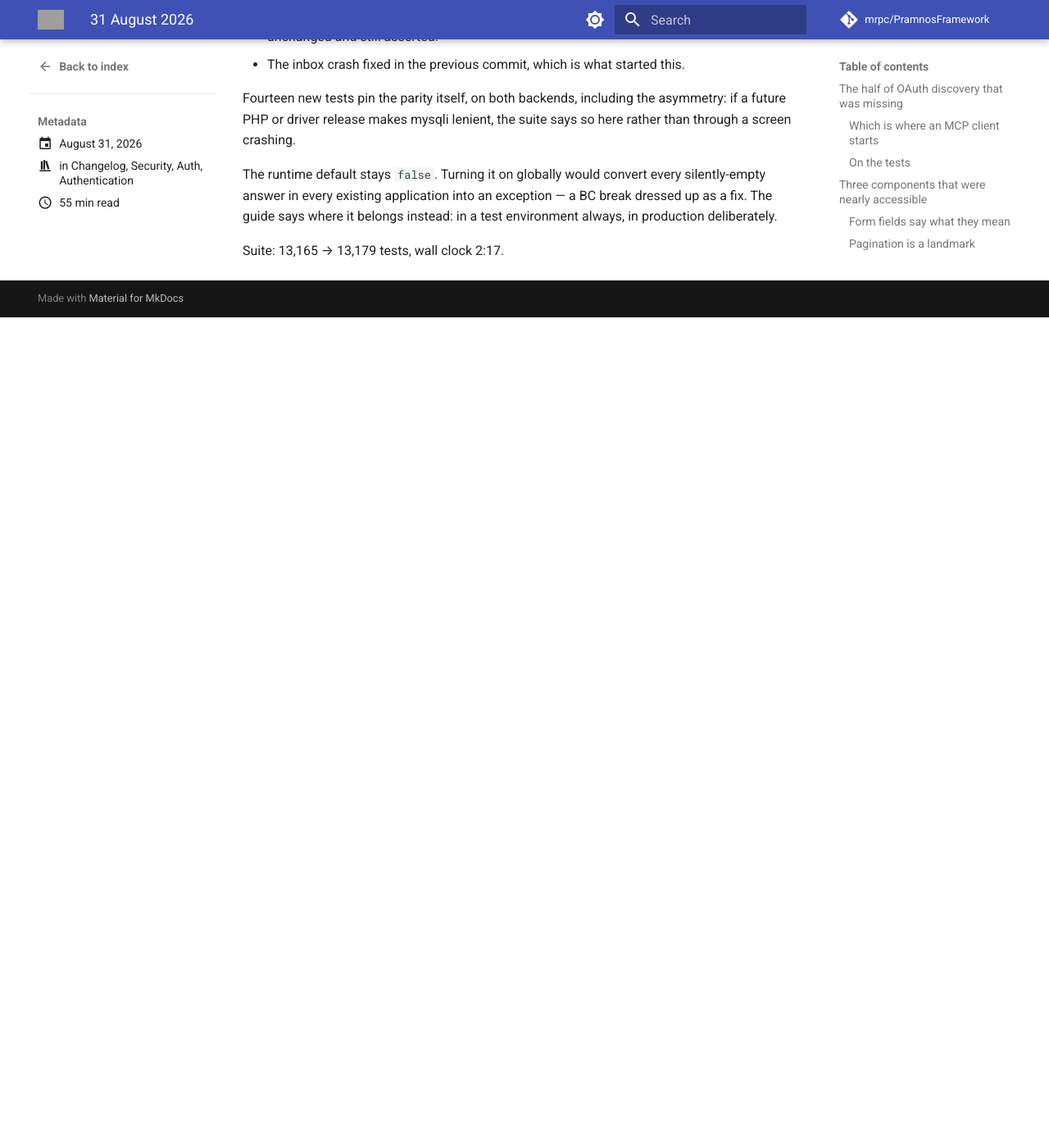
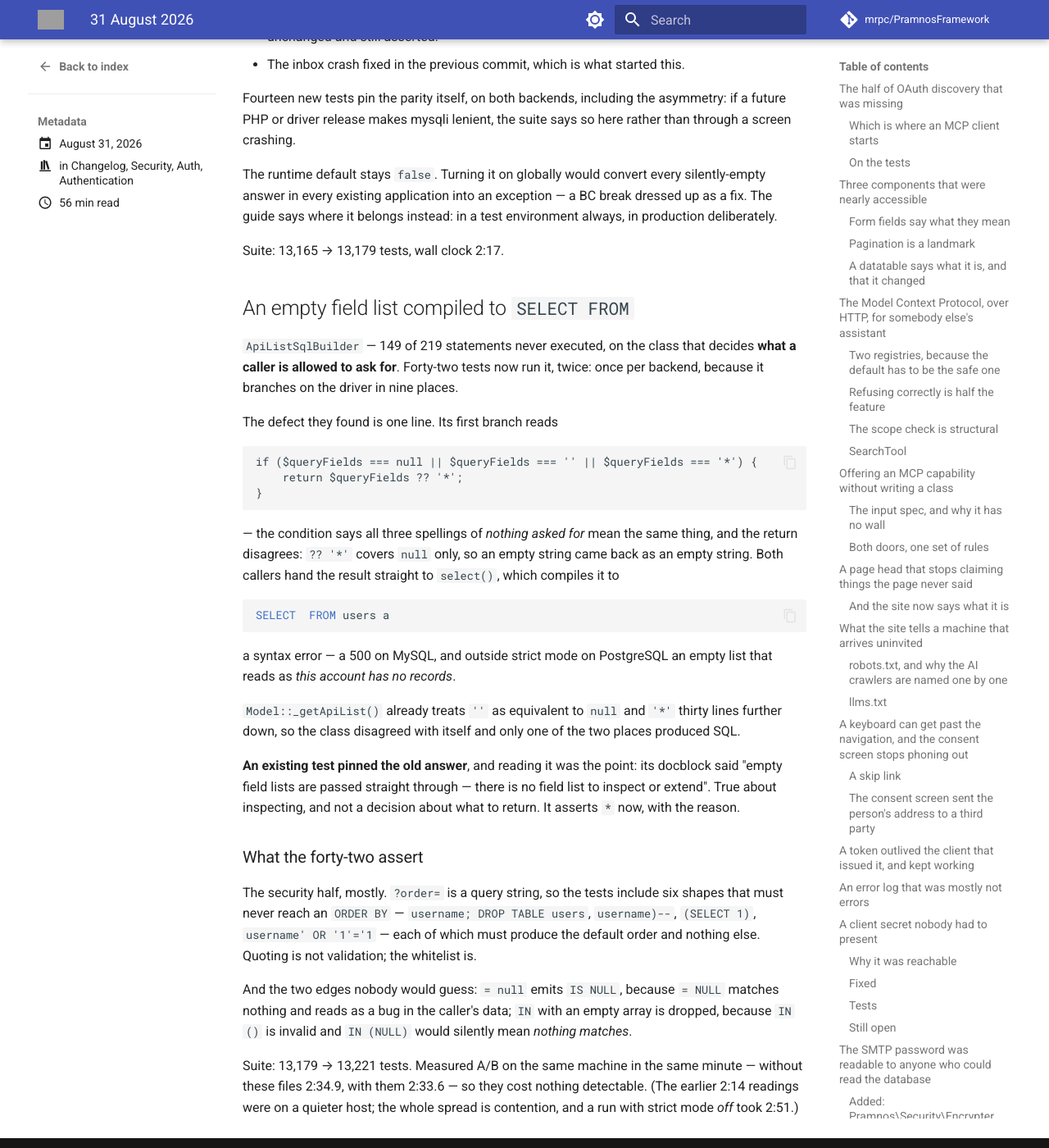
Before and after one commit to mrpc/PramnosFramework, an MkDocs documentation site: the page built from docs/version-history/posts/2026-08-31.md, in a window 1280 px wide and 1400 px high, scrolled down 43115 px. Shown: the whole window at 82% size. Built offline with MkDocs 1.6.1 and Material for MkDocs 9.7.7, drawn with Linux system fonts in a browser that asks for light colours; comment, search, counter and statistics services are not loaded; before the commit the page ends 43502 px from its top, so only the background shows below that; grey boxes are pictures that could not be loaded.

Commit message:
fix(apilist): an empty field list compiled to `SELECT  FROM`
149 of 219 statements in ApiListSqlBuilder had never been executed, on the class
that decides what a caller is allowed to ask for. Forty-two tests run it now,
twice — once per backend, because it branches on the driver in nine places.

The defect is one line. Its first branch says all three spellings of "nothing
asked for" mean the same thing, and then returns `$queryFields ?? '*'`, which
covers null only — so an empty string came back as an empty string. Both callers
hand that to select(), which compiles `SELECT  FROM users a`: a syntax error, a
500 on MySQL, and outside strict mode on PostgreSQL an empty list that reads as
"this account has no records".

Model::_getApiList() already treats '' as equivalent to null and '*' thirty lines
further down, so the class disagreed with itself and only one of the two places
produced SQL.

An existing test pinned the old answer, and reading it was the point: its docblock
said "empty field lists are passed straight through — there is no field list to
inspect or extend". True about inspecting, and not a decision about what to
return. It asserts '*' now, with the reason written down.

What the forty-two cover is mostly the security half. ?order= is a query string,
so six shapes are asserted never to reach an ORDER BY — username; DROP TABLE
users, username)--, (SELECT 1), username' OR '1'='1 — each producing the default
order and nothing else. Quoting is not validation; the whitelist is. Plus the two
edges nobody would guess: `= null` emits IS NULL because `= NULL` matches nothing
and reads as bad caller data, and IN with an empty array is dropped because IN ()
is invalid and IN (NULL) would silently mean "nothing matches".

Suite 13,179 → 13,221 tests. Measured A/B on the same machine in the same minute:
without these files 2:34.9, with them 2:33.6 — no detectable cost. The earlier
2:14 readings were on a quieter host; a run with strict mode off took 2:51, which
rules the flag out as the cause of the spread.

Guide and changelog updated.

````diff
--- a/docs/Pramnos_API_Guide.md
+++ b/docs/Pramnos_API_Guide.md
@@ -396,6 +396,50 @@ public function index()
 }
 ```
 
+## Sorting, filtering and field selection
+
+The list engine assembles its SQL through `Application\ApiList\ApiListSqlBuilder`, and two of
+its three jobs are security rather than formatting:
+
+| What arrives from the caller | What decides whether it reaches the SQL |
+| --- | --- |
+| `?order=name,-created` | the field must be in the model's available-fields whitelist, **and** match `^[a-z_][a-z0-9_]*(\.[a-z_][a-z0-9_]*)?$` |
+| a structured filter's `op` | must be one of `= != <> < > <= >= LIKE ILIKE IN "NOT IN" "IS NULL" "IS NOT NULL"` |
+| a filter's `value` | goes through `prepareInput()`; an `IN` list escapes every member |
+| `?fields=a,b` | the primary key is added if absent, because a row the screen cannot link is not a row |
+
+**Anything unrecognised is dropped, not rejected.** A filter is a request, not an instruction, and
+answering "no such field" would let a caller enumerate the schema by watching which names produce
+an error. The same reasoning applies to an order token: an unknown field is skipped, and if that
+leaves nothing the order falls back to the primary key descending — so the list still works and
+tells the caller nothing.
+
+Quoting is per driver, and `LIKE` becomes `ILIKE` on PostgreSQL. That last one matters more than
+it looks: `LIKE` on PostgreSQL is case-sensitive, so the same search box would match `Yannis` and
+not `yannis` on one engine and both on the other — reported as a broken search rather than as a
+driver difference.
+
+```php
+// A structured filter. Top-level entries are ANDed; an `or` group is parenthesised.
+$sql = ApiListSqlBuilder::buildFilterFromConditions(
+    [
+        ['field' => 'usertype', 'op' => '>=', 'value' => 50],
+        ['or' => [
+            ['field' => 'username', 'op' => 'LIKE', 'value' => '%a%'],
+            ['field' => 'email',    'op' => 'LIKE', 'value' => '%a%'],
+        ]],
+    ],
+    ['usertype', 'username', 'email']   // the whitelist
+);
+```
+
+Two edges worth knowing, both asserted:
+
+- `['field' => 'x', 'op' => '=', 'value' => null]` emits `IS NULL`, because `= NULL` matches
+  nothing and reads as a bug in the caller's data rather than in the query.
+- `IN` with an empty array is **dropped**: `IN ()` is not valid SQL, and inventing `IN (NULL)`
+  would silently change the meaning to "nothing matches".
+
 ## Versioning
 
 ```php
--- a/docs/version-history/posts/2026-08-31.md
+++ b/docs/version-history/posts/2026-08-31.md
@@ -1788,3 +1788,50 @@ answer in every existing application into an exception — a BC break dressed up
 guide says where it belongs instead: in a test environment always, in production deliberately.
 
 Suite: 13,165 → 13,179 tests, wall clock 2:17.
+
+## An empty field list compiled to `SELECT  FROM`
+
+`ApiListSqlBuilder` — 149 of 219 statements never executed, on the class that decides **what a
+caller is allowed to ask for**. Forty-two tests now run it, twice: once per backend, because it
+branches on the driver in nine places.
+
+The defect they found is one line. Its first branch reads
+
+```php
+if ($queryFields === null || $queryFields === '' || $queryFields === '*') {
+    return $queryFields ?? '*';
+}
+```
+
+— the condition says all three spellings of *nothing asked for* mean the same thing, and the
+return disagrees: `?? '*'` covers `null` only, so an empty string came back as an empty string.
+Both callers hand the result straight to `select()`, which compiles it to
+
+```sql
+SELECT  FROM users a
+```
+
+a syntax error — a 500 on MySQL, and outside strict mode on PostgreSQL an empty list that reads as
+*this account has no records*.
+
+`Model::_getApiList()` already treats `''` as equivalent to `null` and `'*'` thirty lines further
+down, so the class disagreed with itself and only one of the two places produced SQL.
+
+**An existing test pinned the old answer**, and reading it was the point: its docblock said "empty
+field lists are passed straight through — there is no field list to inspect or extend". True about
+inspecting, and not a decision about what to return. It asserts `*` now, with the reason.
+
+### What the forty-two assert
+
+The security half, mostly. `?order=` is a query string, so the tests include six shapes that must
+never reach an `ORDER BY` — `username; DROP TABLE users`, `username)--`, `(SELECT 1)`,
+`username' OR '1'='1` — each of which must produce the default order and nothing else. Quoting is
+not validation; the whitelist is.
+
+And the two edges nobody would guess: `= null` emits `IS NULL`, because `= NULL` matches nothing
+and reads as a bug in the caller's data; `IN` with an empty array is dropped, because `IN ()` is
+invalid and `IN (NULL)` would silently mean *nothing matches*.
+
+Suite: 13,179 → 13,221 tests. Measured A/B on the same machine in the same minute — without these
+files 2:34.9, with them 2:33.6 — so they cost nothing detectable. (The earlier 2:14 readings were
+on a quieter host; the whole spread is contention, and a run with strict mode *off* took 2:51.)
````
Also changed, not shown: 4 other files.
